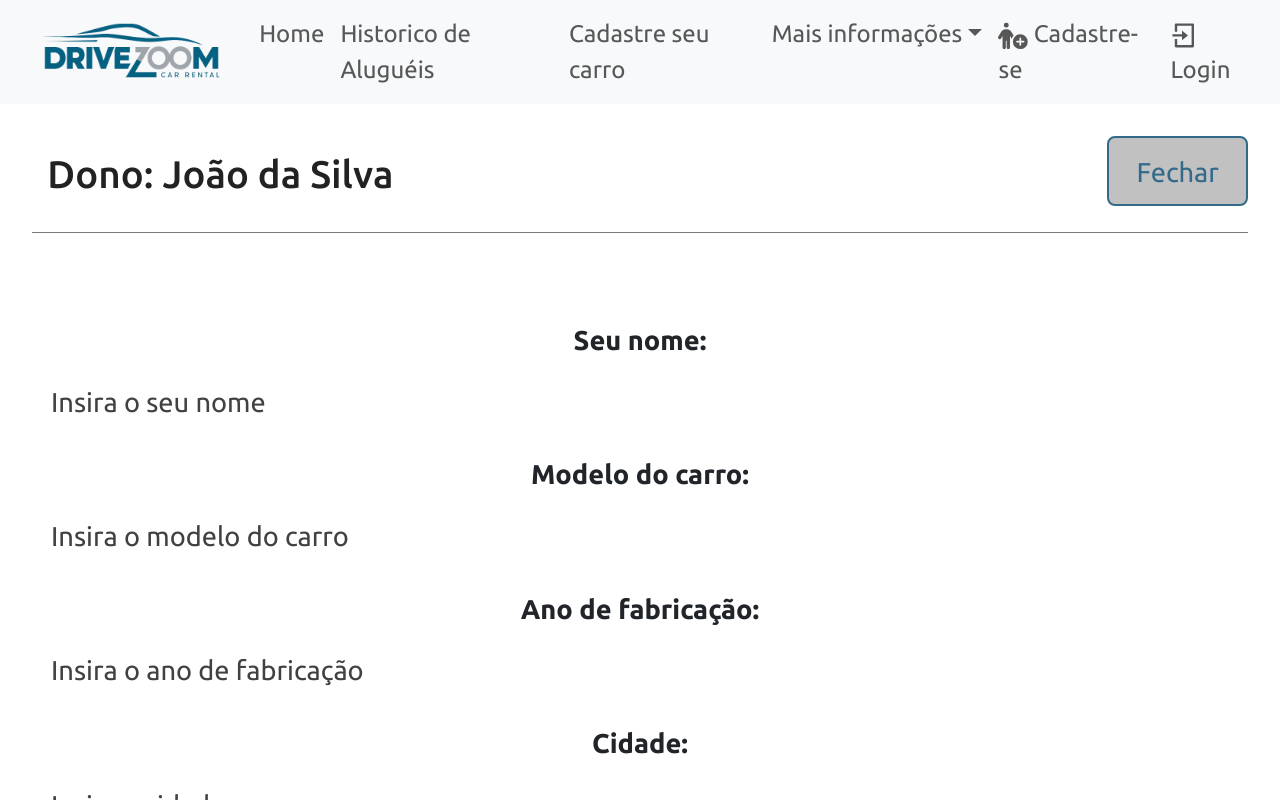
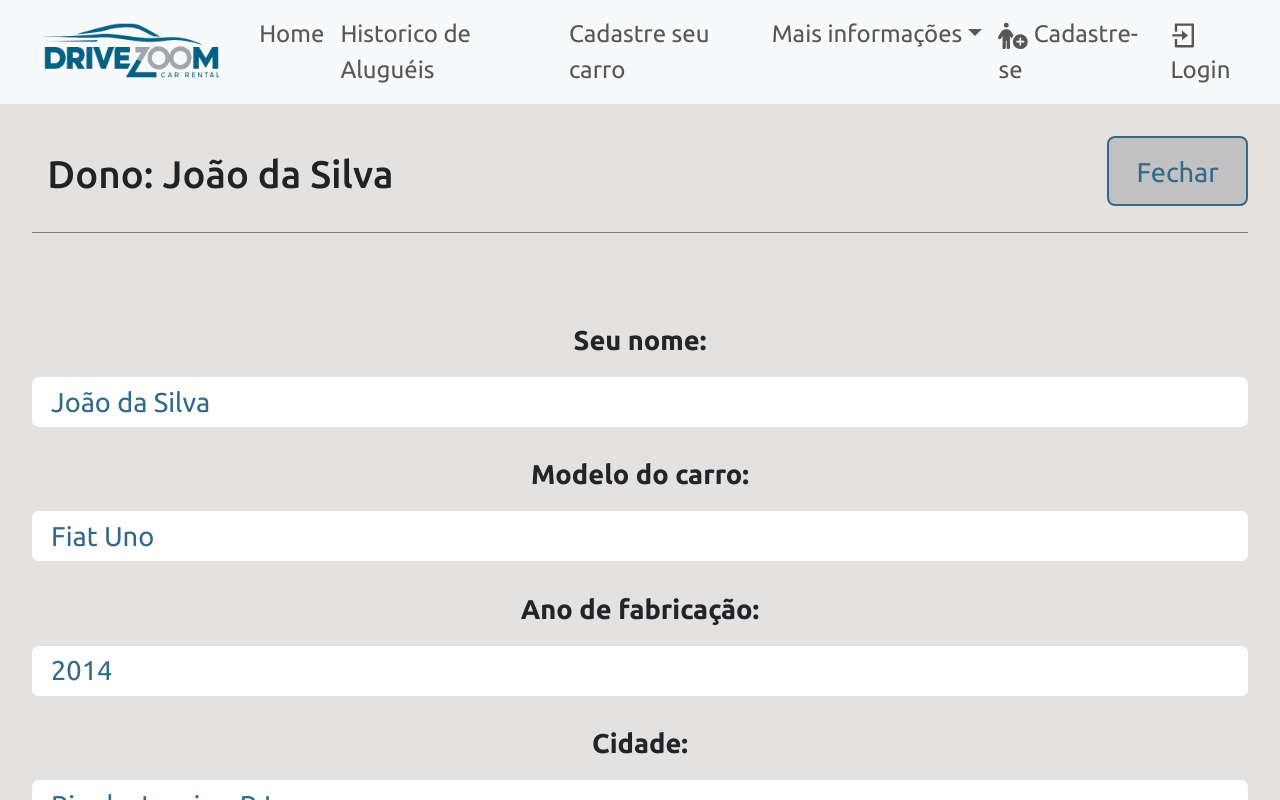
Before and after one commit to dsm-cefet-rj/ti-2024-1-grupo-sete, a React (Create React App) app: page /atualizardadoscarro/1 in a window 1280 px wide. Both pictures are taken after a click on the button "Editar carro". Shown: the top 800 px of the page. Built offline with nearby package versions, Linux system fonts and the light colour scheme; data requests are answered from the project's data file.

Commit message:
Page atualizar dados do carro

```diff
--- a/db.json
+++ b/db.json
@@ -35,6 +35,21 @@
         "13/06/2024",
         "14/06/2024"
       ]
+    },
+    {
+      "id": "118a",
+      "dono": "João da Silva",
+      "modelo": "Gol",
+      "ano": "2021",
+      "cidade": "Rio de Janeiro",
+      "preco": "1000",
+      "detalhe": "Cambio automatico piloto semi automatico Direção elétrica",
+      "diasAlugado": []
+    },
+    {
+      "id": "4e7d",
+      "dono": "Leonardo",
+      "diasAlugado": []
     }
   ]
 }
--- a/src/Pages/Atualizardadoscarro/Atualizardadoscarro.js
+++ b/src/Pages/Atualizardadoscarro/Atualizardadoscarro.js
@@ -2,7 +2,8 @@ import { useParams } from 'react-router-dom'
 import { useState, useEffect } from 'react'
 import HeaderMain from "../../Components/Header"
 import Footer from "../../Components/Footer/footer"
-import Formcriarcarro from "../../Pages/Formcriarcarro/Formcriarcarro"
+import Formcriarcarro from '../../Pages/Formcriarcarro/Formcriarcarro';
+import Message from "../../Components/Message/Message"
 import styles from "./Atualizardadoscarro.module.css"
 
 function Atualizardadoscarro() {
@@ -11,6 +12,8 @@ function Atualizardadoscarro() {
 
     const [carro, setCarro] = useState([])
     const [showCarroForm, setShowCarroForm] = useState(false)
+    const [message, setMessage] = useState()
+    const [type, setType] = useState()
 
     useEffect(() => {
         fetch(`http://localhost:4000/carros/${id}`, {
@@ -25,6 +28,25 @@ function Atualizardadoscarro() {
         .catch(err => console.log(err))
     }, [id])
 
+    function editPost(carro) {
+        fetch(`http://localhost:4000/carros/${id}`, {
+            method: 'PATCH',
+            headers: {
+                'Content-Type': 'application/json',
+            },
+            body: JSON.stringify(carro),
+        })
+        .then((resp) => resp.json())
+        .then((data) => {
+            setCarro(data)
+            setShowCarroForm(false)
+            setMessage('Seu carro foi atualizado com sucesso!')
+            setType('success')
+
+        })
+        .catch(err => console.log(err))
+    }
+
     function toggleCarroForm() {
         setShowCarroForm(!showCarroForm)
     }
@@ -32,6 +54,7 @@ function Atualizardadoscarro() {
     return (
         <>
         <HeaderMain></HeaderMain>
+        {message && <Message type={type} msg={message}/>}
         <div className={styles.carro_details}>
         <div className={styles.details_container}>
             <h1>Dono: {carro.dono}</h1>
@@ -56,7 +79,7 @@ function Atualizardadoscarro() {
                 </div>
             ) : (
                 <div className={styles.carro_info}>
-                    <p><Formcriarcarro/></p>
+                    <p><Formcriarcarro handleSubmit={editPost} botaotxt={"Concluir edição"} carroData={carro}/></p>
                 </div>
             )}
         </div>
--- a/src/Pages/Atualizardadoscarro/Atualizardadoscarro.module.css
+++ b/src/Pages/Atualizardadoscarro/Atualizardadoscarro.module.css
@@ -1,5 +1,6 @@
 .carro_details {
     padding: 2em;
+    background-color: rgb(228, 225, 225);
 }
 
 .carro_details h1,
--- a/src/Pages/Criarcarro/Criarcarro.js
+++ b/src/Pages/Criarcarro/Criarcarro.js
@@ -12,8 +12,8 @@ function Criarcarro() {
     function createCarro(carro) {
 
         carro.diasAlugado = []
-        carro.detalhe = " "
-        carro.ano = " "
+        //carro.detalhe = " "
+        //carro.ano = " "
 
         fetch("http://localhost:4000/carros", {
             method: 'POST',
--- a/src/Pages/Formcriarcarro/Formcriarcarro.js
+++ b/src/Pages/Formcriarcarro/Formcriarcarro.js
@@ -31,12 +31,16 @@ function Formcriarcarro({handleSubmit, botaotxt, carroData}) {
 
             <Input type="text" text="Cidade" name="cidade" placeholder="Insira a cidade" handleOnChange={handleChange} value={carro.cidade}/>
 
-            <Input type="text" text="Preço por dia" name="preço" placeholder="Insira o custo por dia de aluguel" handleOnChange={handleChange} value={carro.preco}/>
+            <Input type="text" text="Preço por dia" name="preco" placeholder="Insira o custo por dia de aluguel" handleOnChange={handleChange} value={carro.preco}/>
 
-            <Input type="text" text="Mais detalhes sobre o carro" name="detalhes" placeholder="Insira detalhes sobre o carro" handleOnChange={handleChange} value={carro.detalhe}/>
-            <div className="input-file">
-            <Input type="file" text="Foto do carro" name="foto" placeholder="Insira uma foto do carro" handleOnChange={handleChange} value={carro.Image}/>
-            </div>
+            <Input type="text" text="Mais detalhes sobre o carro" name="detalhe" placeholder="Insira detalhes sobre o carro" handleOnChange={handleChange} value={carro.detalhe}/>
+
+
+            {/*<div className="input-file">
+            <Input type="file" text="Foto do carro" name="Image" placeholder="Insira uma foto do carro" handleOnChange={handleChange} value={carro.Image}/>
+             </div>*/}
+
+
             <Botaocriarcarro text={botaotxt}/>
         </form>
     )
```
